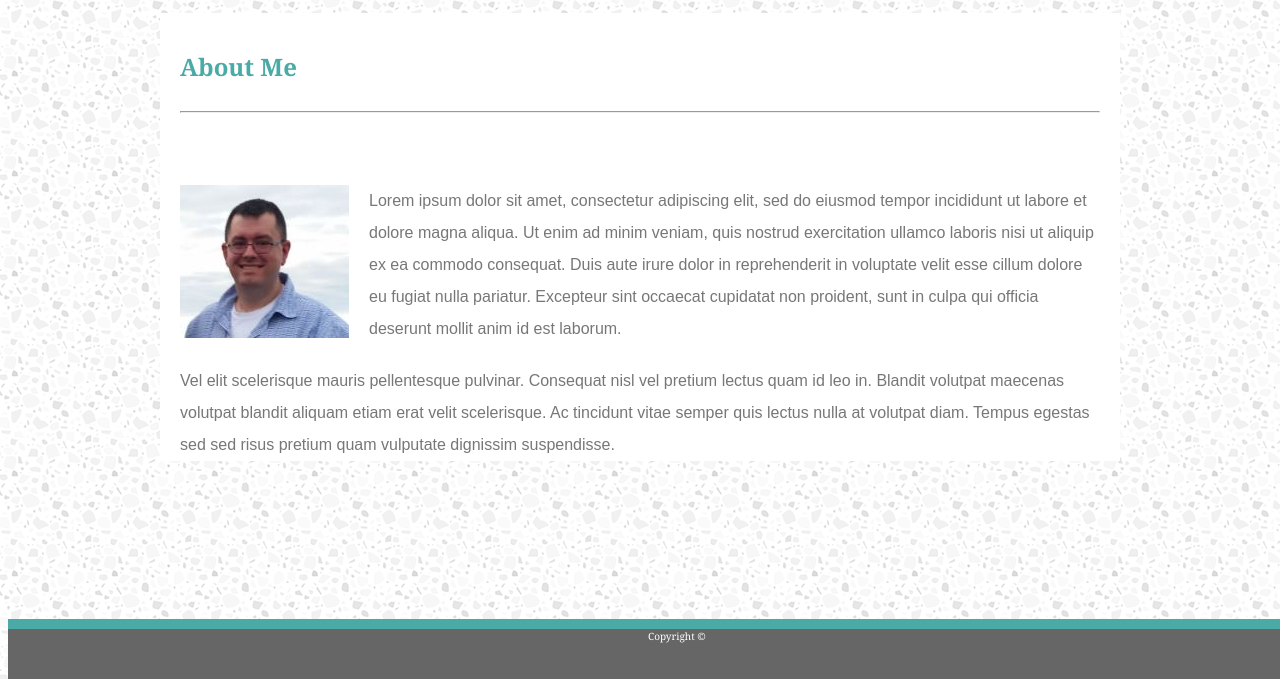
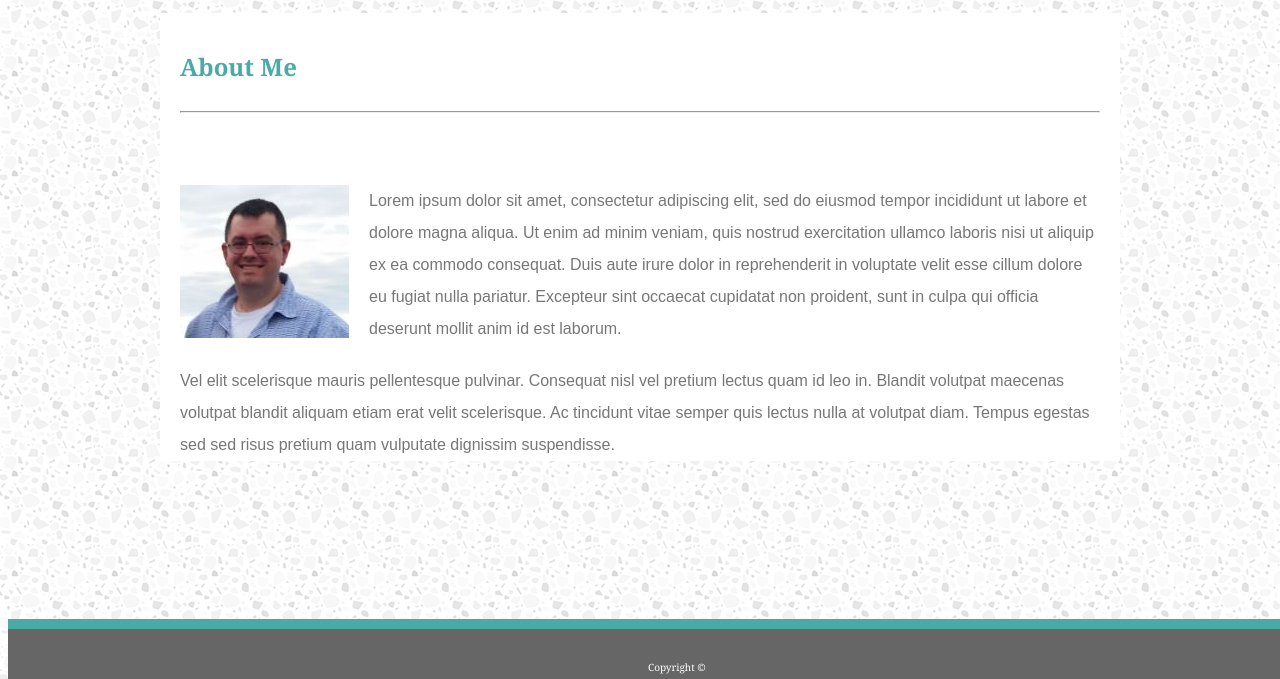
Before and after one commit to bcoggins78/Basic-Portfolio, a plain HTML site: page index.html in a window 1280 px wide. Shown: the part 121-800 px from the top of the page. Drawn offline with Linux system fonts and the light colour scheme.

Commit message:
Progress on the Portfolio

```diff
--- a/assets/css/style.css
+++ b/assets/css/style.css
@@ -92,7 +92,7 @@ h2 {
     text-align: center;
     font-size: 10px;
     position: absolute;
-    /* bottom: 5px; */
+    bottom: 5px;
     left: 50%;
 
 
```
